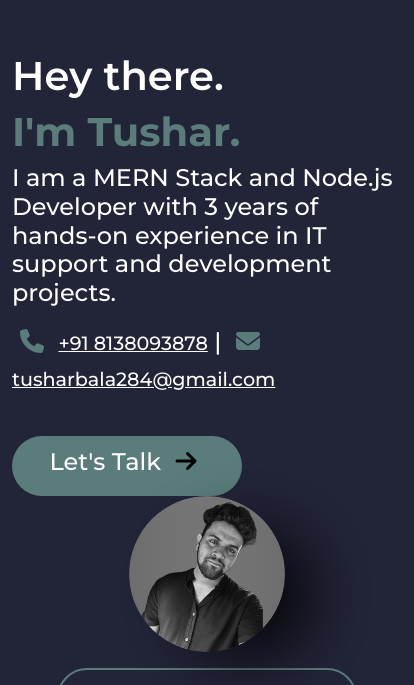
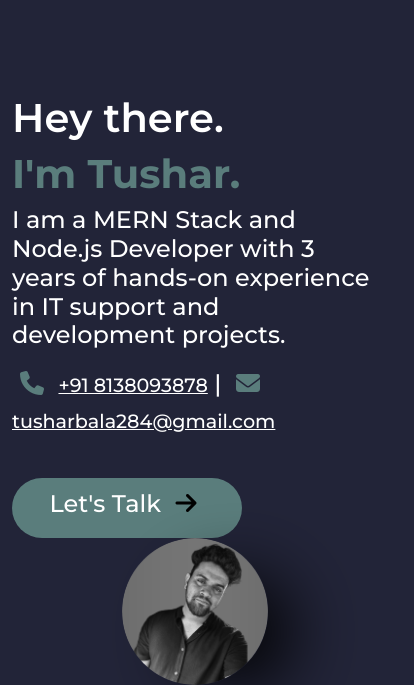
Before and after one commit to iamtusharbala/portfolio-2.0, a React (Vite) app: page / in a window 390 px wide. Shown: the part 159-844 px from the top of the page, 414 px wide, since content can reach past the window. Built offline with nearby package versions, Linux system fonts and the light colour scheme; a web font is replaced by a local one.

Commit message:
home section responsive

```diff
--- a/src/App.css
+++ b/src/App.css
@@ -17,6 +17,7 @@ body {
 section {
   min-height: 100vh;
   box-sizing: content-box;
+
 }
 
 section:nth-of-type(1n) {
--- a/src/Sections/Home/Home.css
+++ b/src/Sections/Home/Home.css
@@ -1,6 +1,7 @@
 #home {
-    margin-top: calc(30vh/2) !important;
-    max-height: 70vh;
+    margin-top: calc(30vh/3) !important;
+    width: fit-content;
+    overflow: hidden;
 }
 
 .profile img {
```
